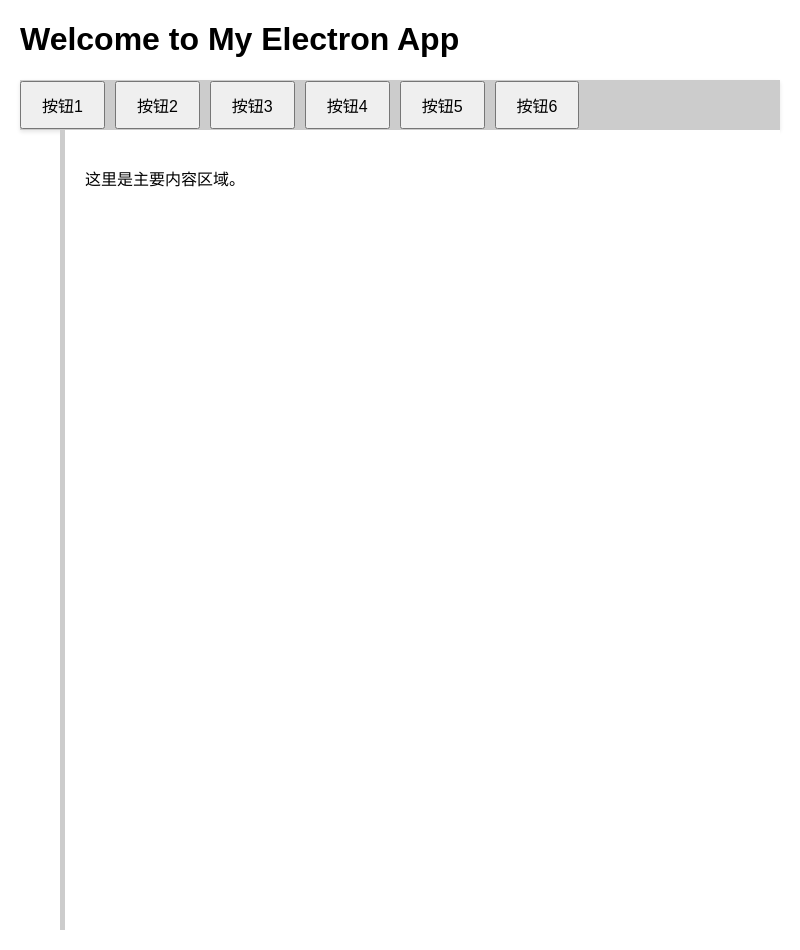
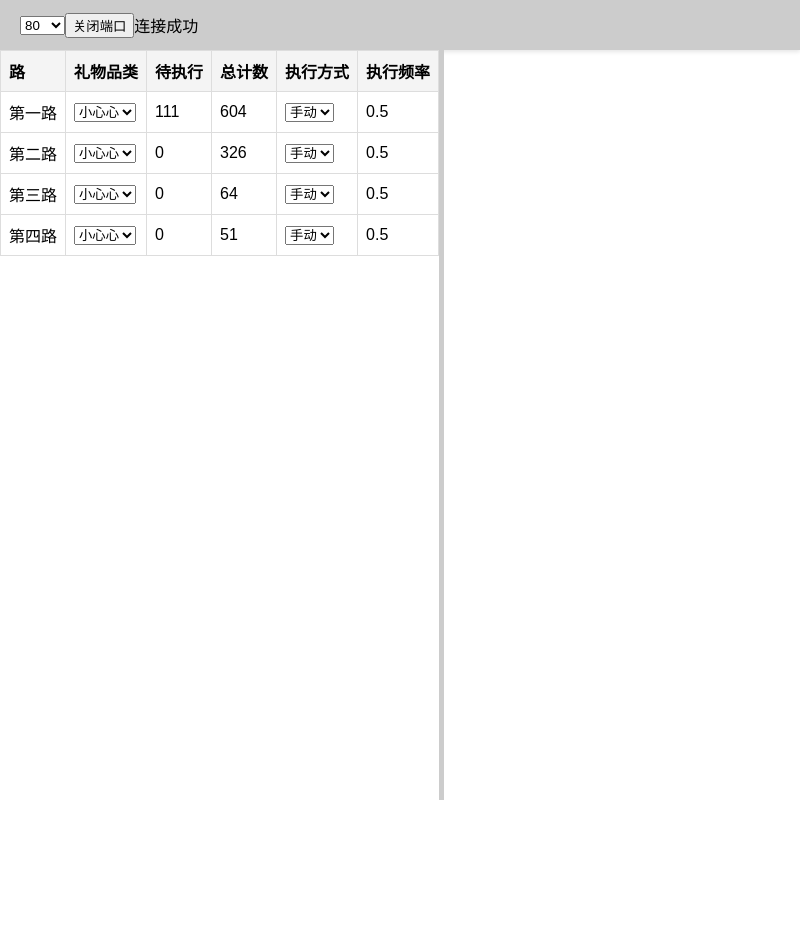
Before and after one commit to kalaGN/usb-easy, an Electron app: page index.html in a window 800 px wide. After the commit the page ends 800 px from the top, so only its background shows below. Drawn offline with Linux system fonts and the light colour scheme; no server answers.

Commit message:
改为弹幕助手页面

```diff
--- a/index.html
+++ b/index.html
@@ -1,79 +1,150 @@
-<!DOCTYPE html>
-<html>
-<head>
-    <title>My Electron App</title>
+<!-- Delete: <link rel="stylesheet" href="./node_modules/element-ui/lib/theme-chalk/index.css"> -->
 <style>
     /* 添加一些基本样式 */
     body {
         font-family: Arial, sans-serif;
-            margin: 20px;
+        margin: 0;
+        padding: 0;
+        height: 100%;
     }
-        button {
-            padding: 10px 20px;
-            font-size: 16px;
-            cursor: pointer;
-            margin-right: 10px; // 添加间距以便按钮不重叠
-        }
-
     .menu-bar {
-            width: 100%;
         background-color: #ccc;
-            height: 50px; // 调整高度以适应顶部菜单栏
-            position: fixed;
-            top: 0;
-            left: 0;
+        height: 50px;
         display: flex;
         align-items: center;
-            justify-content: flex-start; // 修改为 flex-start 以便按钮靠左排列
+        justify-content: flex-start;
         padding: 0 20px;
         box-shadow: 0 2px 4px rgba(0, 0, 0, 0.1);
     }
-
     .content-area {
         display: flex;
-            height: 100vh; // 修改为 100vh 以占据整个视口高度
+        height: calc(100vh - 50px);
     }
-
-        .main-content {
-            flex-grow: 1;
-            padding: 20px;
-            background-color: #fff;
-            overflow-y: auto; // 添加滚动条以便内容过多时可以滚动
-        }
-
     .resizer {
         width: 5px;
         background: #ccc;
         cursor: ew-resize;
         user-select: none;
     }
-
     .resizer:hover {
         background: #aaa;
     }
+    table {
+        width: 100%;
+        border-collapse: collapse;
+    }
+    th, td {
+        border: 1px solid #ddd;
+        padding: 8px;
+        text-align: left;
+    }
+    th {
+        background-color: #f4f4f4;
+    }
 </style>
-</head>
 <body>
-    <h1>Welcome to My Electron App</h1>
     <div class="menu-bar">
-        <button>按钮1</button>
-        <button>按钮2</button>
-        <button>按钮3</button>
-        <button>按钮4</button>
-        <button>按钮5</button>
-        <button>按钮6</button>
+        <!-- 使用原生按钮组件 -->
+        <select id="port-select" placeholder="请选择端口">
+            <option label="80" value="80"></option>
+            <option label="443" value="443"></option>
+        </select>
+        <button id="connect-button">关闭端口</button>
+        <span>连接成功</span>
     </div>
     <div class="content-area">
         <div class="sidebar" id="sidebar">
-            <!-- 列表1的内容 -->
-            <ul id="table-list">
-                <!-- 表名将动态插入到这里 -->
-            </ul>
+            <!-- 使用原生表格组件 -->
+            <table id="status-table">
+                <thead>
+                    <tr>
+                        <th>路</th>
+                        <th>礼物品类</th>
+                        <th>待执行</th>
+                        <th>总计数</th>
+                        <th>执行方式</th>
+                        <th>执行频率</th>
+                    </tr>
+                </thead>
+                <tbody>
+                    <tr>
+                        <td>第一路</td>
+                        <td>
+                            <select>
+                                <option value="小心心">小心心</option>
+                                <option value="跑车">跑车</option>
+                            </select>
+                        </td>
+                        <td>111</td>
+                        <td>604</td>
+                        <td>
+                            <select>
+                                <option value="手动">手动</option>
+                                <option value="连动">连动</option>
+                            </select>
+                        </td>
+                        <td>0.5</td>
+                    </tr>
+                    <tr>
+                        <td>第二路</td>
+                        <td>
+                            <select>
+                                <option value="小心心">小心心</option>
+                                <option value="跑车">跑车</option>
+                            </select>
+                        </td>
+                        <td>0</td>
+                        <td>326</td>
+                        <td>
+                            <select>
+                                <option value="手动">手动</option>
+                                <option value="连动">连动</option>
+                            </select>
+                        </td>
+                        <td>0.5</td>
+                    </tr>
+                    <tr>
+                        <td>第三路</td>
+                        <td>
+                            <select>
+                                <option value="小心心">小心心</option>
+                                <option value="跑车">跑车</option>
+                            </select>
+                        </td>
+                        <td>0</td>
+                        <td>64</td>
+                        <td>
+                            <select>
+                                <option value="手动">手动</option>
+                                <option value="连动">连动</option>
+                            </select>
+                        </td>
+                        <td>0.5</td>
+                    </tr>
+                    <tr>
+                        <td>第四路</td>
+                        <td>
+                            <select>
+                                <option value="小心心">小心心</option>
+                                <option value="跑车">跑车</option>
+                            </select>
+                        </td>
+                        <td>0</td>
+                        <td>51</td>
+                        <td>
+                            <select>
+                                <option value="手动">手动</option>
+                                <option value="连动">连动</option>
+                            </select>
+                        </td>
+                        <td>0.5</td>
+                    </tr>
+                </tbody>
+            </table>
         </div>
         <div class="resizer" id="resizer"></div>
         <div class="main-content" id="main-content">
-            <!-- 内容区1的内容 -->
-            <p>这里是主要内容区域。</p>
+            <!-- 主内容区域 -->
         </div>
     </div>
     <script>
@@ -81,60 +152,6 @@
             const sidebar = document.getElementById('sidebar');
             const resizer = document.getElementById('resizer');
             const mainContent = document.getElementById('main-content');
-            const tableList = document.getElementById('table-list');
-
-            // 监听主进程发送的表名
-            require('electron').ipcRenderer.on('table-names', (event, tableNames) => {
-                tableList.innerHTML = ''; // 清空现有内容
-                tableNames.forEach(tableName => {
-                    const li = document.createElement('li');
-                    li.textContent = tableName;
-                    li.addEventListener('click', () => {
-                        require('electron').ipcRenderer.send('get-table-contents', tableName);
-                    });
-                    tableList.appendChild(li);
-                });
-            });
-
-            // 监听主进程发送的表内容
-            require('electron').ipcRenderer.on('table-contents', (event, tableContents) => {
-                mainContent.innerHTML = ''; // 清空现有内容
-                const table = document.createElement('table');
-                table.style.width = '100%';
-                table.style.borderCollapse = 'collapse';
-
-                // 创建表头
-                const thead = document.createElement('thead');
-                const headerRow = document.createElement('tr');
-                if (tableContents.length > 0) {
-                    Object.keys(tableContents[0]).forEach(key => {
-                        const th = document.createElement('th');
-                        th.textContent = key;
-                        th.style.border = '1px solid #ddd';
-                        th.style.padding = '8px';
-                        headerRow.appendChild(th);
-                    });
-                }
-                thead.appendChild(headerRow);
-                table.appendChild(thead);
-
-                // 创建表体
-                const tbody = document.createElement('tbody');
-                tableContents.forEach(row => {
-                    const tr = document.createElement('tr');
-                    Object.values(row).forEach(value => {
-                        const td = document.createElement('td');
-                        td.textContent = value;
-                        td.style.border = '1px solid #ddd';
-                        td.style.padding = '8px';
-                        tr.appendChild(td);
-                    });
-                    tbody.appendChild(tr);
-                });
-                table.appendChild(tbody);
-
-                mainContent.appendChild(table);
-            });
 
             let startX, startWidth;
 
--- a/package.json
+++ b/package.json
@@ -25,6 +25,7 @@
   "dependencies": {
     "dotenv": "^16.4.7",
     "electron-squirrel-startup": "^1.0.1",
+    "element-ui": "^2.15.14",
     "mysql": "^2.18.1",
     "mysql2": "^3.13.0",
     "ssh2": "^1.16.0",
```
Also changed, not shown: main.js (+2 -120 lines), 1 other file. Lines whose indentation alone changed are shown as unchanged.
